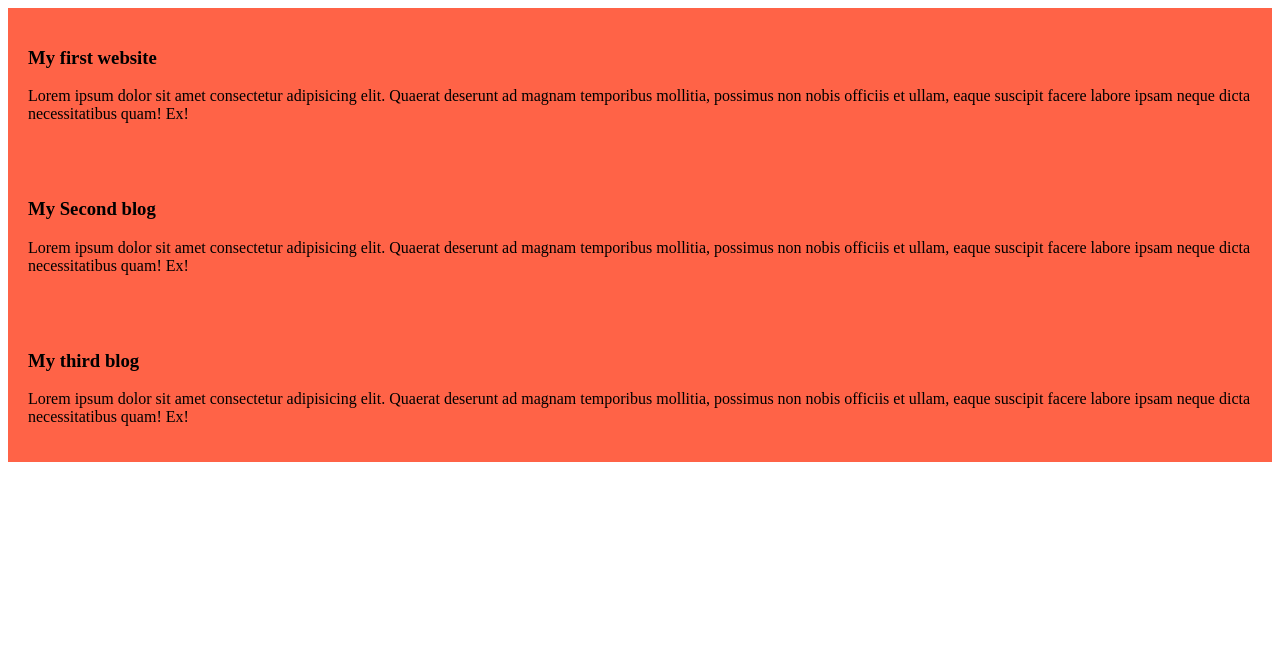
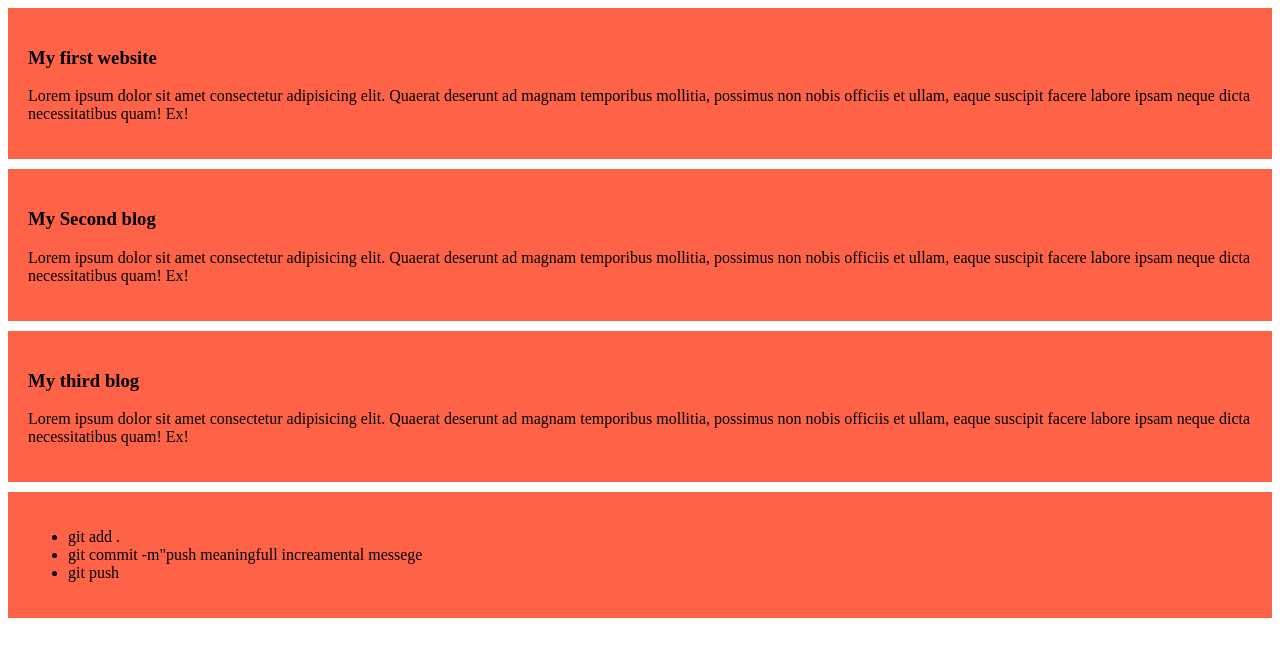
Before and after one commit to MdAbdullah1212/my-simple-website, a plain HTML site: page index.html in a window 1280 px wide. Drawn offline with Linux system fonts and the light colour scheme.

Commit message:
github commitment

```diff
--- a/css/blog.css
+++ b/css/blog.css
@@ -1,4 +1,5 @@
 div{
     background-color: tomato;
     padding: 20px;
+    margin-bottom: 10px;
 }
--- a/index.html
+++ b/index.html
@@ -1,23 +1,39 @@
 <!DOCTYPE html>
 <html lang="en">
+
 <head>
     <meta charset="UTF-8">
     <meta name="viewport" content="width=device-width, initial-scale=1.0">
     <title>Simple Website</title>
     <link rel="stylesheet" href="css/blog.css">
 </head>
+
 <body>
     <div>
         <h3>My first website</h3>
-        <p>Lorem ipsum dolor sit amet consectetur adipisicing elit. Quaerat deserunt ad magnam temporibus mollitia, possimus non nobis officiis et ullam, eaque suscipit facere labore ipsam neque dicta necessitatibus quam! Ex!</p>
+        <p>Lorem ipsum dolor sit amet consectetur adipisicing elit. Quaerat deserunt ad magnam temporibus mollitia,
+            possimus non nobis officiis et ullam, eaque suscipit facere labore ipsam neque dicta necessitatibus quam!
+            Ex!</p>
     </div>
     <div>
         <h3>My Second blog</h3>
-        <p>Lorem ipsum dolor sit amet consectetur adipisicing elit. Quaerat deserunt ad magnam temporibus mollitia, possimus non nobis officiis et ullam, eaque suscipit facere labore ipsam neque dicta necessitatibus quam! Ex!</p>
+        <p>Lorem ipsum dolor sit amet consectetur adipisicing elit. Quaerat deserunt ad magnam temporibus mollitia,
+            possimus non nobis officiis et ullam, eaque suscipit facere labore ipsam neque dicta necessitatibus quam!
+            Ex!</p>
     </div>
     <div>
         <h3>My third blog</h3>
-        <p>Lorem ipsum dolor sit amet consectetur adipisicing elit. Quaerat deserunt ad magnam temporibus mollitia, possimus non nobis officiis et ullam, eaque suscipit facere labore ipsam neque dicta necessitatibus quam! Ex!</p>
+        <p>Lorem ipsum dolor sit amet consectetur adipisicing elit. Quaerat deserunt ad magnam temporibus mollitia,
+            possimus non nobis officiis et ullam, eaque suscipit facere labore ipsam neque dicta necessitatibus quam!
+            Ex!</p>
+    </div>
+    <div>
+        <ul>
+            <li>git add .</li>
+            <li>git commit -m"push meaningfull increamental messege</li>
+            <li>git push</li>
+        </ul>
     </div>
 </body>
+
 </html>
```
